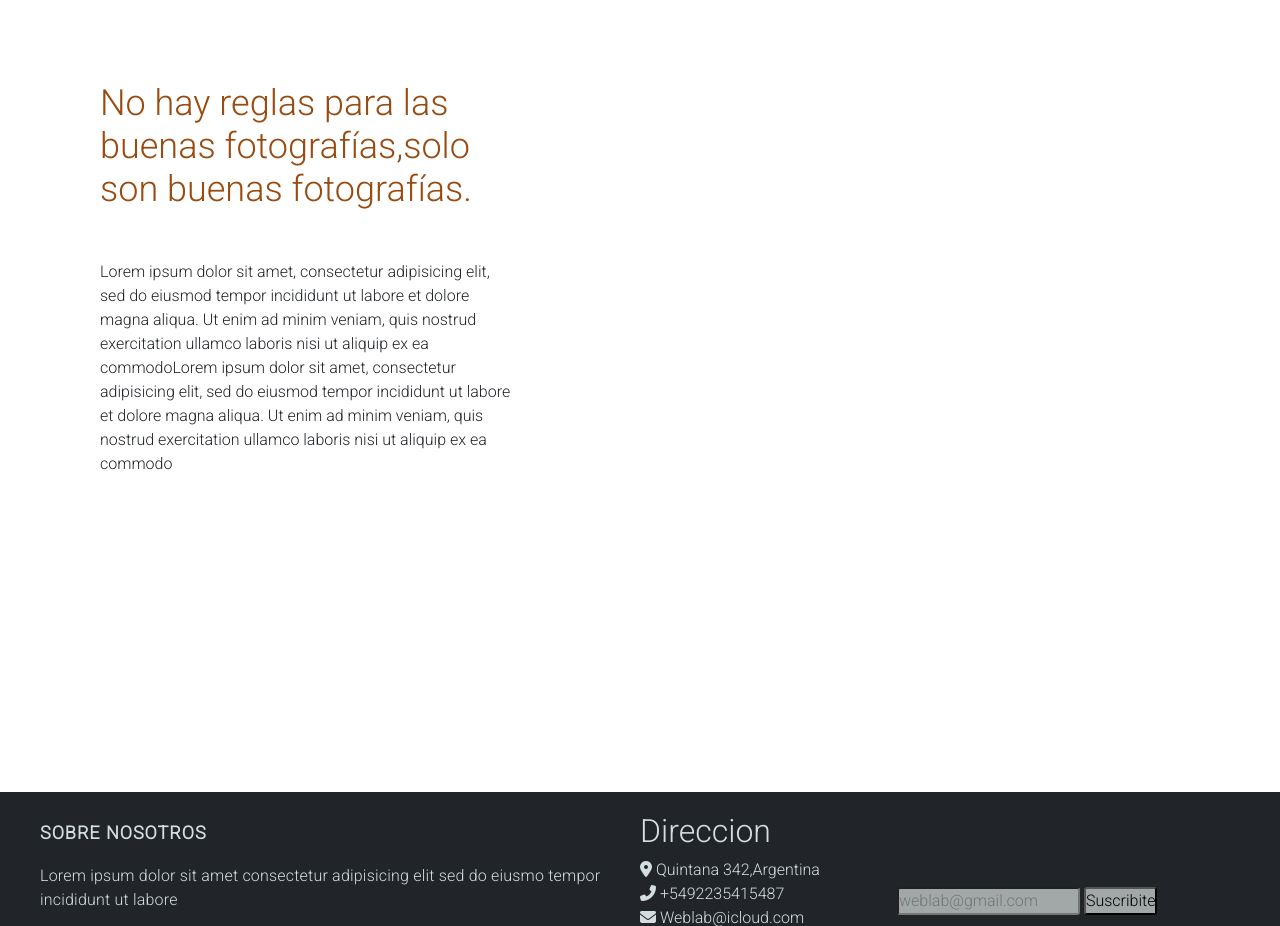
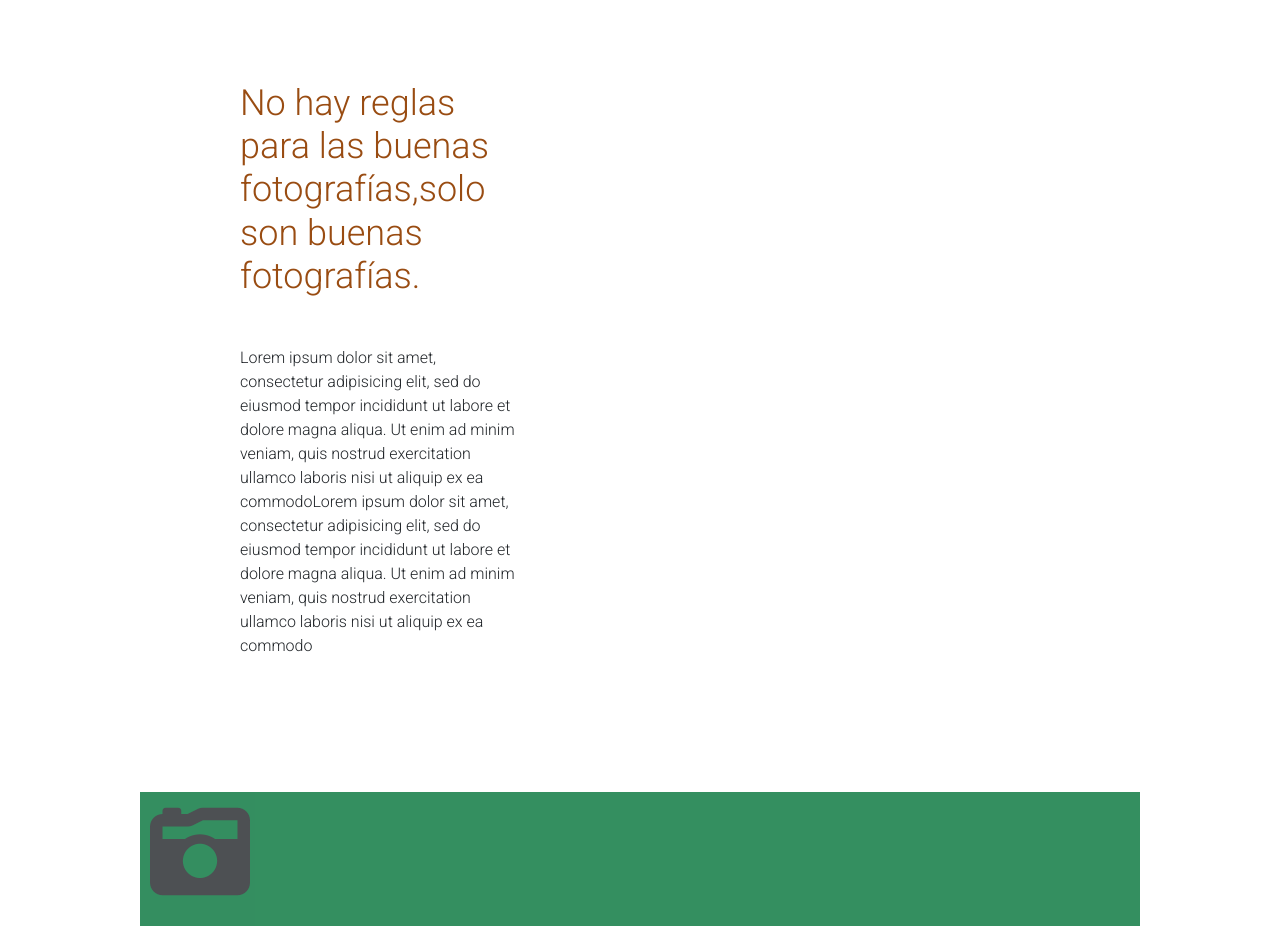
Before and after one commit to Eugenia-bit/weblab, a website: page index.html in a window 1280 px wide. Shown: the part 891-1817 px from the top of the page. Drawn offline with nearby package versions, Linux system fonts and the light colour scheme.

Commit message:
limpie codigo

```diff
--- a/index.html
+++ b/index.html
@@ -2,7 +2,7 @@
  <html lange="en">
  <head>
   <meta charset="utf-8"/>
-  <meta name="viewport" content="width=device-width,initial-scale=1.0">
+  <meta name="viewport" content="width=device-width,user-scalable=no, initial-scale=1.0, maximum-scale=1.0, minimum-scale=1.0">
   <meta name="keywords" content="fotografia,analogica,cámara,revelado,film 35mm,camara analogica,negativo,retro,iso">
   <meta name="description" content="Te enseñamos que es un film 35 , como se utiliza y los respectivos cuidados.
   tambien podes ver nuestra variedad de fotografias analogica y las ultimas novedades en el mercado">
@@ -19,6 +19,7 @@
 </head>
 
 <body> <!-- termina menu -->
+  <div class="contenedor-all">
   <header class="header-inicio">
    <div class="bg-dark">
     <div class="container">
@@ -50,7 +51,7 @@
        <p>Lorem ipsum dolor sit amet, consectetur adipisicing elit, sed do eiusmod
        tempor incididunt ut labore et dolore magna aliqua. Ut enim ad minim veniam,
        quis nostrud exercitation ullamco laboris nisi ut aliquip ex ea commodo</p>
-       <a class="btn-yo" href="#"> <span>Explorar</span> </a>
+       <a class="btn-yo" href="#presentacion"> <span>Explorar</span> </a>
      </div>
    </div>
  </div>
@@ -58,10 +59,11 @@
 </header>
 
 <!-- termina menu -->
+<!-- presentacion -->
 
-<div class="presentacion row col-md-6">
+<div class="presentacion row col-md-6 justify-content-center">
   <section>
-    <h3>No hay reglas para las buenas fotografías,solo son buenas fotografías.</h3>
+    <h3 id="presentacion">No hay reglas para las buenas fotografías,solo son buenas fotografías.</h3>
     <p>
       Lorem ipsum dolor sit amet, consectetur adipisicing elit, sed do eiusmod
       tempor incididunt ut labore et dolore magna aliqua. Ut enim ad minim veniam,
@@ -70,24 +72,14 @@
       tempor incididunt ut labore et dolore magna aliqua. Ut enim ad minim veniam,
       quis nostrud exercitation ullamco laboris nisi ut aliquip ex ea commodo
     </p>
-  </section>
+   </section>
+   </div>
 
 
-  </div>
-
-
-
-
-
-
-
-
-
-
-
-
-<!-- comienza footer -->
-
+   <div class="post-presentacion">
+     <span class="fas fa-camera-retro"></span>
+   </div>
+ <!-- comienza footer -->
 <footer>
   <div class="main-content">
     <div class="left box">
@@ -137,6 +129,7 @@
 
   </footer>
   <!-- termina footer -->
+  </div>
 
 
 
--- a/scss/main.scss
+++ b/scss/main.scss
@@ -1,8 +1,8 @@
 /*menu*/
 .header-inicio {
 	width:100%;
-	min-height: 100vh;
-	background-image:url(../img/17.jpg);
+	min-height:100vh;
+	background-image: url(../img/17.jpg);
     background-repeat:no-repeat;
 	background-position:center;
 	background-size:cover;
@@ -33,8 +33,12 @@
 @media (min-width: 768px){
 	.bg-dark {
 		background-color:transparent !important;
+.header-inicio {
+	background-image: url(../img/17.jpg);
+	width:100%;
 
-		 }
+}
+		}
 		}
 
 
@@ -301,7 +305,8 @@ h1 {
 footer {
 	// position: fixed;
 	bottom: 0px;
-	width: 100%;
+	width:100%;
+	min-width:1200px;
 	background:#212529;
 	color:#D5DEDE;
 	font-family: Roboto;
@@ -473,6 +478,7 @@ footer {
 			color:#994C12;
 			padding:20px;
 
+
 		}
 	}
 }
@@ -483,6 +489,34 @@ footer {
 			font-family:Roboto;
 			font-size:16px;
 			padding: 20px;
-		}
+
 }
+  }
+   }
+
+.post-presentacion{
+	 width:100%;
+	 height:200px;
+	 margin:0px 0px 40px 0px;
+	 padding:10px;
+	 background:#027339;
+	 opacity:.8;
 }
+
+.post-presentacion {
+	span{
+
+		color:#212529;
+		font-size:100px;
+
+	}
+}
+
+//responsive
+
+.contenedor-all{
+	width:80%;
+	max-width:1000px;
+	margin:0 auto;
+	overflow:hidden;
+}
```
Also changed, not shown: html/novedades.html (+5 -8 lines), css/style.css, 1 other file.
